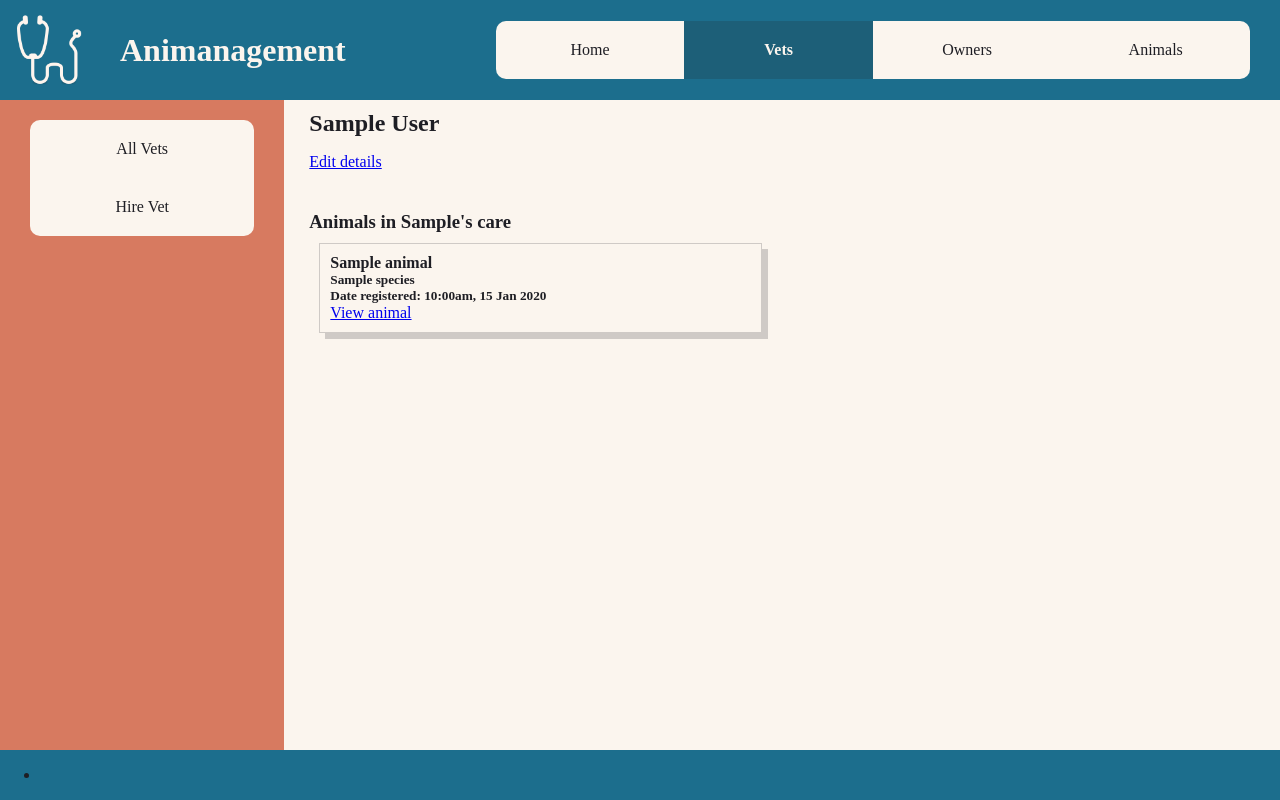
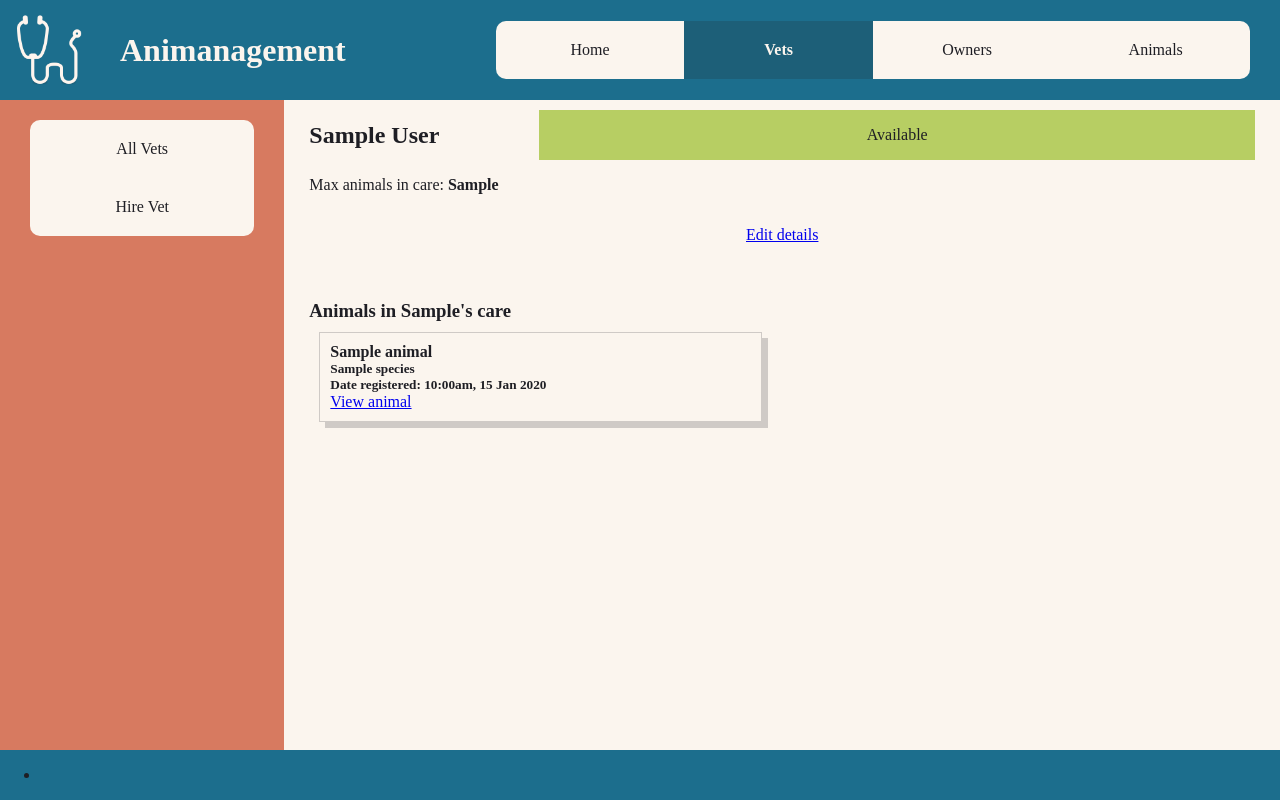
Before and after one commit to JnnyRdng/animanagement, a Flask app: page /vets/1 in a window 1280 px wide. Run offline with Flask 2, Linux system fonts and the light colour scheme; a database or web service that is not in the repository returns one stand-in record (values such as "Sample title"); some libraries are stand-ins or nearby versions; some web fonts are replaced.

Commit message:
changed vet views and routes to show busy status

```diff
--- a/controllers/vet_controller.py
+++ b/controllers/vet_controller.py
@@ -42,6 +42,11 @@ def search_results():
 def show(id):
     vet = vet_repository.select(id)
     animals = animal_repository.animals_by_vet(vet)
+    count = len(animals)
+    vet.set_count(count)
+    if vet.animal_count >= vet.max_animals:
+        vet.set_busy()
+
     return render_template("/vets/show.html", title="Vet", vet=vet, animals=animals)
 
 
@@ -58,7 +63,8 @@ def new():
 def create():
     first_name = request.form["first_name"]
     last_name = request.form["last_name"]
-    vet = Vet(first_name, last_name)
+    max_animals = request.form["max_animals"]
+    vet = Vet(first_name, last_name, max_animals)
     vet_repository.save(vet)
     return redirect("/vets")
 
@@ -78,7 +84,8 @@ def update(id):
     # vet = vet_repository.select(id)
     first_name = request.form["first_name"]
     last_name = request.form["last_name"]
-    vet = Vet(first_name, last_name, id)
+    max_animals = request.form["max_animals"]
+    vet = Vet(first_name, last_name, max_animals, id)
     vet_repository.update(vet)
     return redirect(f"/vets/{id}")
 
--- a/repositories/animal_repository.py
+++ b/repositories/animal_repository.py
@@ -116,7 +116,6 @@ def animals_by_owner(owner):
 
 
 def assigned_to(vet):
-    animals = 0
     sql = "SELECT COUNT(*) FROM animals WHERE vet_id = %s"
     values = [vet.id]
     result = run_sql(sql, values)[0]["count"]
--- a/repositories/vet_repository.py
+++ b/repositories/vet_repository.py
@@ -4,8 +4,8 @@ from models.vet import Vet
 
 
 def save(vet):
-    sql = "INSERT INTO vets (first_name, last_name) VALUES (%s, %s) RETURNING id"
-    values = [vet.first_name, vet.last_name]
+    sql = "INSERT INTO vets (first_name, last_name, max_animals) VALUES (%s, %s, %s) RETURNING id"
+    values = [vet.first_name, vet.last_name, vet.max_animals]
     id = run_sql(sql, values)[0]["id"]
     vet.id = id
 
@@ -16,7 +16,7 @@ def select(id):
     values = [id]
     row = run_sql(sql, values)[0]
     if row is not None:
-        vet = Vet(row["first_name"], row["last_name"], row["id"])
+        vet = Vet(row["first_name"], row["last_name"], row["max_animals"], row["id"])
     return vet
 
 
@@ -25,7 +25,7 @@ def select_all():
     sql = "SELECT * FROM vets"
     results = run_sql(sql)
     for row in results:
-        vet = Vet(row["first_name"], row["last_name"], row["id"])
+        vet = Vet(row["first_name"], row["last_name"], row["max_animals"], row["id"])
         vets.append(vet)
     return vets
 
@@ -42,6 +42,6 @@ def delete_all():
 
 
 def update(vet):
-    sql = "UPDATE vets SET (first_name, last_name) = (%s, %s) WHERE id = %s"
-    values = [vet.first_name, vet.last_name, vet.id]
+    sql = "UPDATE vets SET (first_name, last_name, max_animals) = (%s, %s, %s) WHERE id = %s"
+    values = [vet.first_name, vet.last_name, vet.max_animals, vet.id]
     run_sql(sql, values)
--- a/static/css/style.css
+++ b/static/css/style.css
@@ -3,6 +3,7 @@
     --raisin-black: hsla(240, 9%, 13%, 1);
     --black-transp: hsla(240, 9%, 13%, 0.2);
     --snow: hsla(340, 100%, 99%, 1);
+    --june-bud: #b7ce63ff;
     --seashell: hsla(32, 62%, 96%, 1);
     --celeste: hsla(184, 100%, 83%, 1);
     --liver-chestnut: hsla(27, 31%, 45%, 1);
--- a/static/css/vets/show.css
+++ b/static/css/vets/show.css
@@ -5,6 +5,10 @@
 
 .show-single>header {
     grid-area: header;
+    display: grid;
+    grid-template-columns: auto 1fr;
+    align-items: center;
+    gap: 100px;
 }
 
 .show-single>main {
@@ -52,3 +56,17 @@
     background-color: var(--snow);
     border: 1px solid var(--black-transp);
 }
+
+.busy {
+    width: 100%;
+    background-color: var(--cg-red);
+    color: var(--seashell);
+    text-align: center;
+}
+
+.available {
+    width: 100%;
+    background-color: var(--june-bud);
+    color: var(--raisin-black);
+    text-align: center;
+}
--- a/templates/vets/edit.html
+++ b/templates/vets/edit.html
@@ -15,6 +15,10 @@
         <label for="last_name">Last name:</label>
         <input type="text" name="last_name" required value="{{ vet.last_name }}">
       </li>
+      <li>
+        <label for="max_animals">Max animal capacity:</label>
+        <input type="number" name="max_animals" required value="{{ vet.max_animals }}">
+      </li>
     </ul>
     <input type="submit">
   </form>
--- a/templates/vets/new.html
+++ b/templates/vets/new.html
@@ -19,6 +19,10 @@
         <label for="last_name">Last name:</label>
         <input type="text" name="last_name" required>
       </li>
+      <li>
+        <label for="max_animals">Max animal capacity:</label>
+        <input type="number" name="max_animals" required value="5">
+      </li>
     </ul>
     <input type="submit">
   </form>
--- a/templates/vets/show.html
+++ b/templates/vets/show.html
@@ -7,13 +7,24 @@
 <article class="show-single">
   <header>
     <h2>{{ vet.first_name }} {{ vet.last_name }}</h2>
+    {% if vet.busy %}
+    <section class="busy">
+      <p>Busy!</p>
+    </section>
+    {% else %}
+    <section class="available">
+      <p>Available</p>
+    </section>
+    {% endif %}
   </header>
   <main>
+    <p>Max animals in care: <strong>{{ vet.max_animals }}</strong></p>
+  </main>
+  <footer>
     <p>
       <a href="/vets/{{vet.id}}/edit">Edit details</a>
     </p>
-
-  </main>
+  </footer>
   <aside id="animals">
     {% if animals|length > 0 %}
     <article>
```
